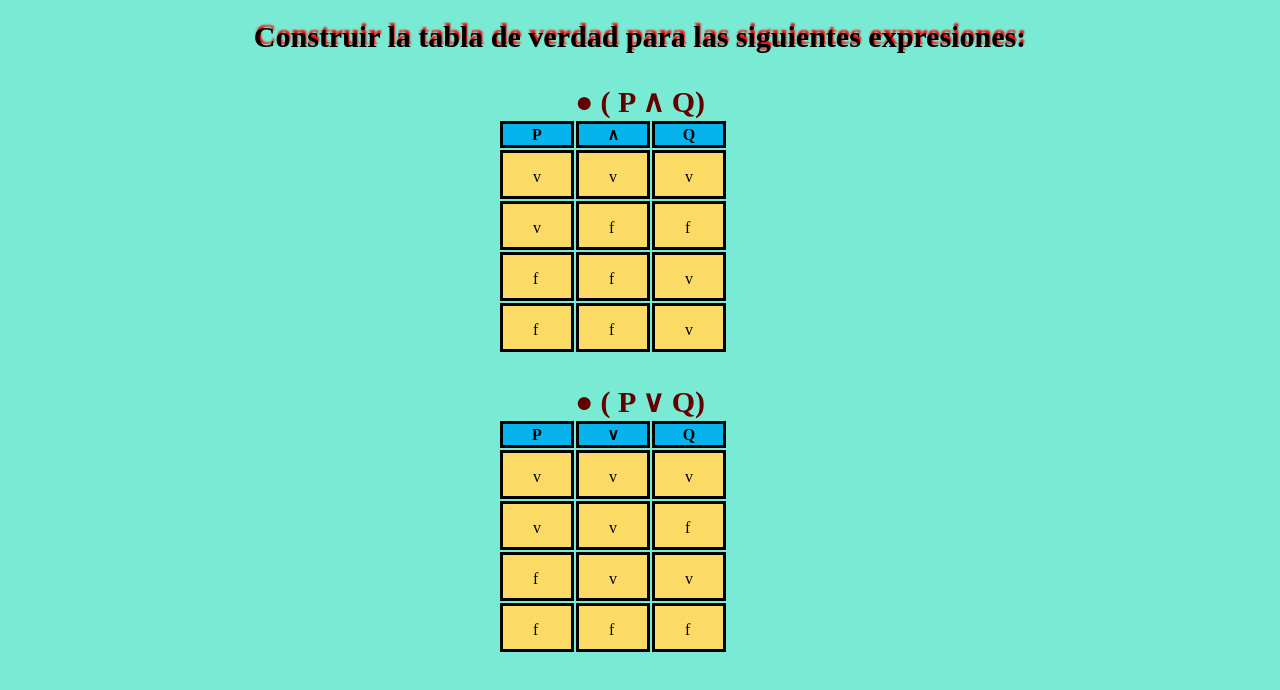
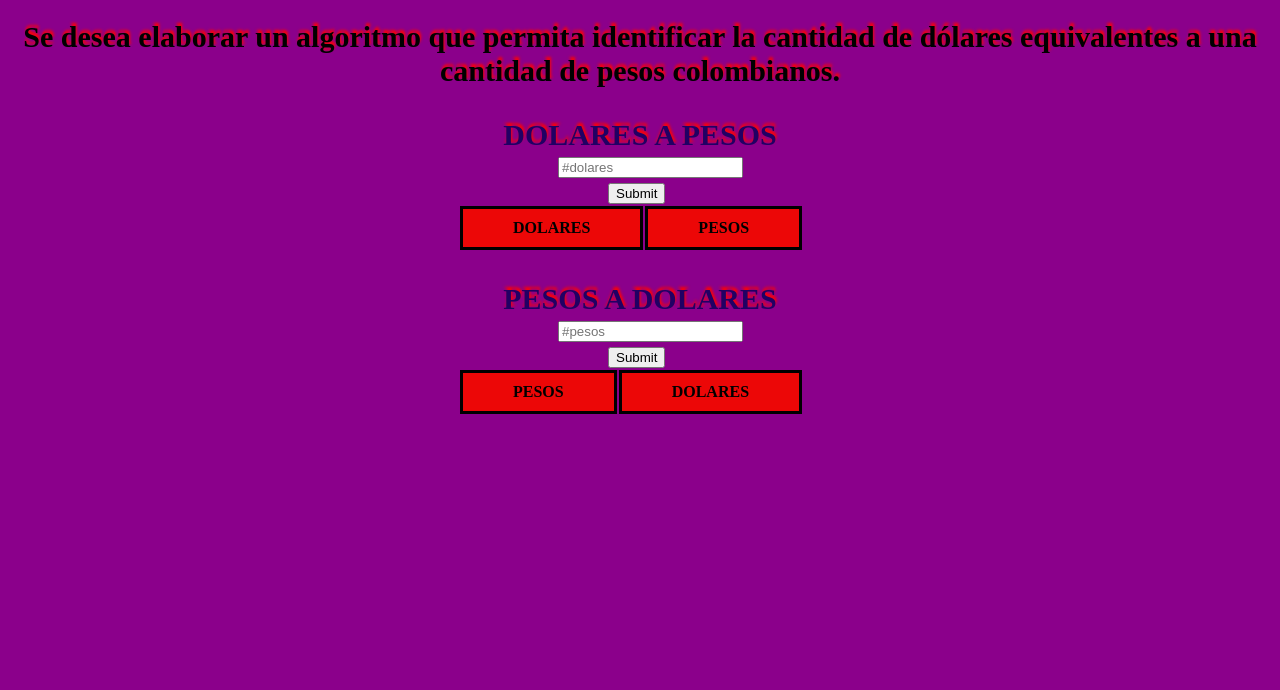
Before and after one commit to BrayanDaniloFlorezEsparzaADSO/Construccion-de-software-integrador-de-tecnologias-orientada-a-servicios, a plain HTML site: page seccion 1/index.html in a window 1280 px wide. Drawn offline with Linux system fonts and the light colour scheme.

Commit message:
seccion 1 punto 3

```diff
--- a/seccion 1/index.html
+++ b/seccion 1/index.html
@@ -9,73 +9,42 @@
     <title></title>
 </head>
 <body>
-    <h1>
-        Construir la tabla de verdad para las siguientes expresiones:
-    </h1>
-    <h3>
-    ● ( P ∧ Q)
-
-    </h3>
+    <h1>Se desea elaborar un algoritmo que permita identificar la cantidad de dólares equivalentes a una cantidad
+        de pesos colombianos. </h1>
+    <div id="b">
+            <h3> DOLARES A PESOS</h3>
+        <form id="input">
+            <input type="number" placeholder="#dolares" name="dolares">
+            <input type="submit" name="envia">
+        </form>
     <table>
         <thead>
             <tr>
-                <th>P</th>
-                <th>∧</th>
-                <th>Q</th>
-            </tr>
-            <tr>
-                <td>v</td>
-                <td>v</td>
-                <td>v</td>
-            </tr>
-            <tr>
-                <td>v</td>
-                <td>f</td>
-                <td>f</td>
-            </tr>
-            <tr>
-                <td>f</td>
-                <td>f</td>
-                <td>v</td>
-            </tr>
-            <tr>
-                <td>f</td>
-                <td>f</td>
-                <td>v</td>
+                <th>DOLARES</th>
+                <th>PESOS</th>
             </tr>
         </thead>
+        <tbody></tbody>
     </table>
-    <h3>
-        ● ( P ∨ Q)
-    </h3>
+
+    </div>
+    <div id="a">
+            <h3> PESOS A DOLARES</h3>
+        <form id="input2">
+            <input type="number" placeholder="#pesos" name="pesos">
+            <input type="submit" name="enviar" id="enviar">
+        </form>
     <table>
         <thead>
             <tr>
-                <th>P</th>
-                <th>∨</th>
-                <th>Q</th>
-            </tr>
-            <tr>
-                <td>v</td>
-                <td>v</td>
-                <td>v</td>
-            </tr>
-            <tr>
-                <td>v</td>
-                <td>v</td>
-                <td>f</td>
-            </tr>
-            <tr>
-                <td>f</td>
-                <td>v</td>
-                <td>v</td>
-            </tr>
-            <tr>
-                <td>f</td>
-                <td>f</td>
-                <td>f</td>
+                <th>PESOS</th>
+                <th>DOLARES</th>
             </tr>
         </thead>
-     </table>
+        <tbody id="tbody2" name="tbody"></tbody>
+    </table>
+
+        </div>
+
 </body>
 </html>
--- a/seccion 1/main.js
+++ b/seccion 1/main.js
@@ -0,0 +1,52 @@
+addEventListener("DOMContentLoaded", (e)=>{
+        let form=document.querySelector('#input')
+
+        form.addEventListener("submit",(e)=>{
+            e.preventDefault();
+
+            let datosEntrada = Object.fromEntries(new FormData(e.target))
+                let dolares= Number (datosEntrada.dolares)
+                let pesos= 4809.50
+                let res= dolares * pesos
+                //let config =intl.NumberFormat('de-DE',{style:'currency',currency:'COB'});
+                //config= (config.format(dolares * pesos));
+                //perdon pero no entendi como colocarle la libreria :')
+
+
+
+                let tabla=document.querySelector("tbody");
+                tabla.insertAdjacentHTML("beforeend",`
+                    <tr>
+                        <td> ${dolares}  USD</td>
+                        <td> ${res} COB</td>
+                    </tr>
+                    `)
+        })
+        let form2=document.querySelector('#input2')
+
+        form2.addEventListener("submit",(e)=>{
+            e.preventDefault();
+
+            let datosEntrada2 = Object.fromEntries(new FormData(e.target))
+
+
+
+
+
+                let pesos2= Number (datosEntrada2.pesos)
+                let dolares2= 0.00021
+                let res2= dolares2 * pesos2
+
+
+
+                let tabla2=document.querySelector("tbody[name=tbody]");
+                tabla2.insertAdjacentHTML("beforeend",`
+                    <tr>
+                        <td> ${pesos2}COB  </td>
+                        <td> ${res2} USD</td>
+                    </tr>
+                    `)
+
+
+        })
+    })
--- a/seccion 1/style.css
+++ b/seccion 1/style.css
@@ -1,56 +1,53 @@
-
-    h1{
+h1, h3{
     font-size: 30px;
     text-align: center;
     margin-bottom:0px ;
-        text-shadow:1px -3px 2px red ;
+    text-shadow:1px -3px 3px red ;
 }
 h3{
-        color: rgb(100, 0, 0);
-        font-size: 30px;
-        text-align: center;
-        margin-bottom:0px ;
+    color: rgb(33, 0, 100);
 }
 
 input{
 
     margin:5px 550px;
+    /* background: #f00; */
+}
+input[type="submit"]{
+    display: block;
+    margin-top: 0px;
+    margin: 0px 600px;
+}
+table {
+    margin: 0px 450px ;
+
 
 
 }
-    input[type="submit"]{
-        display: block;
-    }
-    table {
-        margin: 0px 490px ;
 
-    }
 
-    th{
-        border:  solid black  ;
-        background-color: rgb(7, 179, 236);
-    }
 
-    table thead tr {
+
+table thead tr th {
     border: solid black  ;
-        background-color: rgb(171, 7, 236);
-        font-size:10px;
+    background-color: rgb(236, 7, 7);
+    font-size:20px;
     padding: 10px 50px 10px;
     font-size: 16px;
     border-spacing: 10px;
 
 }
+table tbody tr td {
+    border:solid black;
 
-    table thead tr td {
-        border: solid black  ;
-        background-color: rgb(251, 219, 102);
-        font-size:20px;
-        padding: 15px 30px 10px;
-        font-size: 16px;
-        border-spacing: 10px;
+    text-align: center;
 }
-
+table tbody tr:nth-child(even) td {
+    background-color: rgb(118, 239, 166);
+}
+table tbody tr:nth-child(odd) td{
+    background-color: rgb(89, 99, 239);
+}
 body{
-
-        background-color: rgb(121, 235, 212);
+    background-color: darkmagenta;
 }
```
Lines whose indentation alone changed are shown as unchanged.
